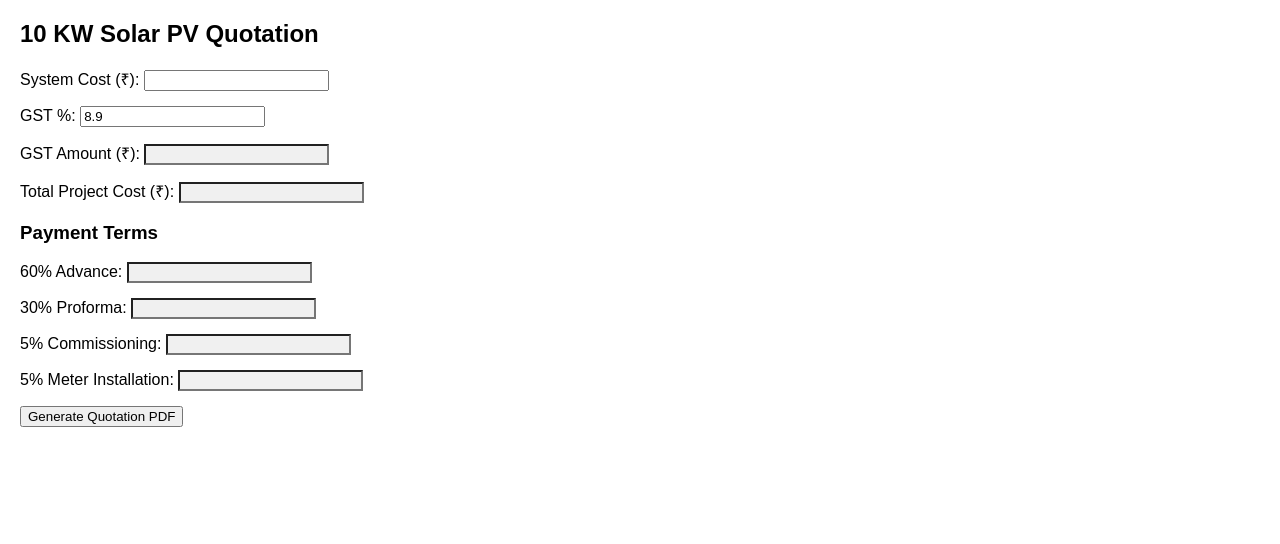
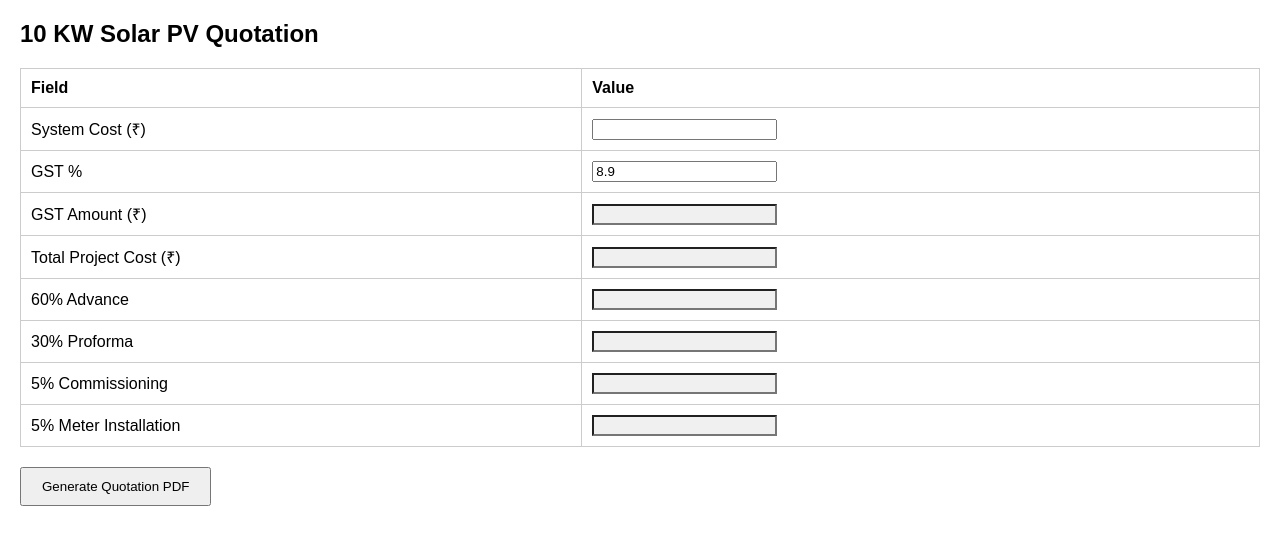
Before and after one commit to subodhghuge/solar-quotation-demo, a website: page public/index.html in a window 1280 px wide. Drawn offline with Linux system fonts and the light colour scheme.

Commit message:
index.html

```diff
--- a/public/index.html
+++ b/public/index.html
@@ -4,46 +4,54 @@
   <title>Solar Quotation Form</title>
   <style>
     body { font-family: Arial; margin: 20px; }
+    table { border-collapse: collapse; width: 100%; }
+    th, td { border: 1px solid #ccc; padding: 10px; text-align: left; }
     input[readonly] { background-color: #f0f0f0; }
-    .form-group { margin-bottom: 15px; }
+    h2 { margin-bottom: 20px; }
+    button { margin-top: 20px; padding: 10px 20px; }
   </style>
 </head>
 <body>
   <h2>10 KW Solar PV Quotation</h2>
   <form id="quotationForm">
-    <div class="form-group">
-      <label>System Cost (₹):</label>
-      <input type="number" id="systemCost" required>
-    </div>
-    <div class="form-group">
-      <label>GST %:</label>
-      <input type="number" id="gstPercent" value="8.9" required>
-    </div>
-    <div class="form-group">
-      <label>GST Amount (₹):</label>
-      <input type="number" id="gstAmount" readonly>
-    </div>
-    <div class="form-group">
-      <label>Total Project Cost (₹):</label>
-      <input type="number" id="totalCost" readonly>
-    </div>
-    <h3>Payment Terms</h3>
-    <div class="form-group">
-      <label>60% Advance:</label>
-      <input type="number" id="advance" readonly>
-    </div>
-    <div class="form-group">
-      <label>30% Proforma:</label>
-      <input type="number" id="proforma" readonly>
-    </div>
-    <div class="form-group">
-      <label>5% Commissioning:</label>
-      <input type="number" id="commissioning" readonly>
-    </div>
-    <div class="form-group">
-      <label>5% Meter Installation:</label>
-      <input type="number" id="meter" readonly>
-    </div>
+    <table>
+      <tr>
+        <th>Field</th>
+        <th>Value</th>
+      </tr>
+      <tr>
+        <td>System Cost (₹)</td>
+        <td><input type="number" id="systemCost" required></td>
+      </tr>
+      <tr>
+        <td>GST %</td>
+        <td><input type="number" id="gstPercent" value="8.9" required></td>
+      </tr>
+      <tr>
+        <td>GST Amount (₹)</td>
+        <td><input type="number" id="gstAmount" readonly></td>
+      </tr>
+      <tr>
+        <td>Total Project Cost (₹)</td>
+        <td><input type="number" id="totalCost" readonly></td>
+      </tr>
+      <tr>
+        <td>60% Advance</td>
+        <td><input type="number" id="advance" readonly></td>
+      </tr>
+      <tr>
+        <td>30% Proforma</td>
+        <td><input type="number" id="proforma" readonly></td>
+      </tr>
+      <tr>
+        <td>5% Commissioning</td>
+        <td><input type="number" id="commissioning" readonly></td>
+      </tr>
+      <tr>
+        <td>5% Meter Installation</td>
+        <td><input type="number" id="meter" readonly></td>
+      </tr>
+    </table>
     <button type="submit">Generate Quotation PDF</button>
   </form>
 
```
